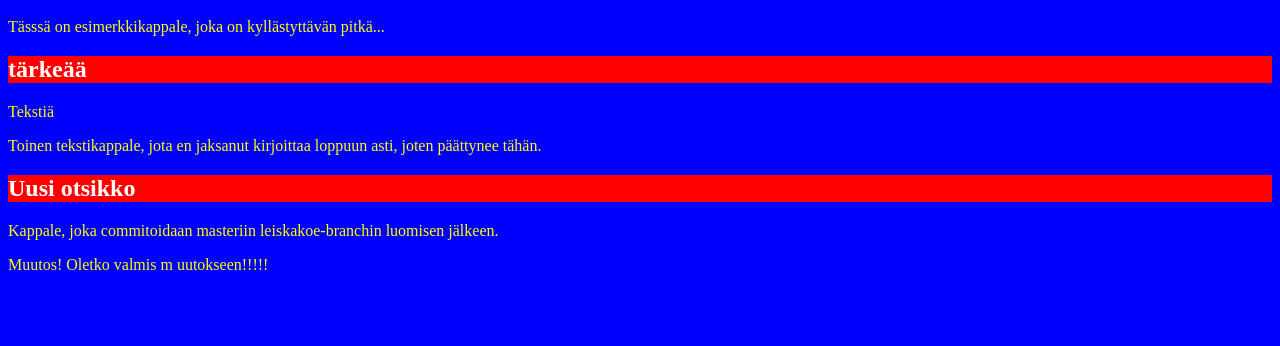
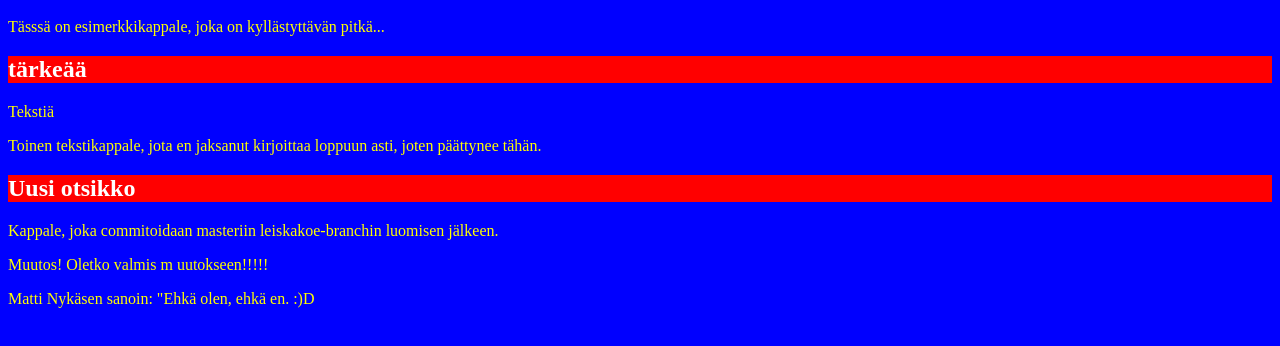
Before and after one commit to juhotuomainen/gittreeni, a plain HTML site: page index.html in a window 1280 px wide. Shown: the part 48-394 px from the top of the page. Drawn offline with Linux system fonts and the light colour scheme.

Commit message:
Lisätty Matti Nykäsen lentävä lause 'Ehkä olen, ehkä en.' kappaleeksi index.html-tiedostoon. Komennossa käytetty -a -valitsinta, joka lataa muutokset automaattisesti paikalliseen git-varastoon).

```diff
--- a/index.html
+++ b/index.html
@@ -14,7 +14,7 @@
 
 <p>Kappale, joka commitoidaan masteriin leiskakoe-branchin luomisen jälkeen.</p>
 <p> Muutos! Oletko valmis m uutokseen!!!!! </p>
-
+<p>Matti Nykäsen sanoin: "Ehkä olen, ehkä en. :)D </p>
 
 </body>
 </html>
```
